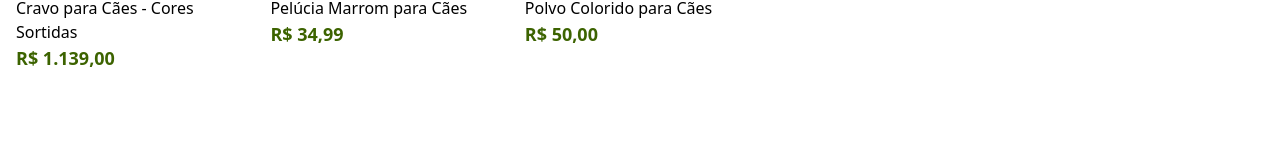
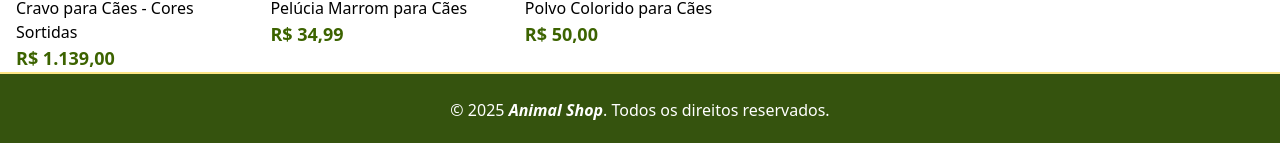
Before and after one commit to christopher-salomao/animal-shop-valtio, a React (Vite) app: page / in a window 1280 px wide. Shown: the part 764-907 px from the top of the page. Before the commit the page ends 836 px from the top, so only its background shows below. Built offline with nearby package versions, Linux system fonts and the light colour scheme; data requests are answered from the project's data file.

Commit message:
feat: componente de rodape criado e finalizado

```diff
--- /dev/null
+++ b/src/components/Footer/index.tsx
@@ -0,0 +1,10 @@
+function Footer() {
+  return (
+    <footer className="bg-lime-900 text-white py-6 border-t-2 border-amber-200 shadow-md">
+      <div className="container mx-auto text-center">
+        <p>&copy; {new Date().getFullYear()} <em className="font-bold">Animal Shop</em>. Todos os direitos reservados.</p>
+      </div>
+    </footer>
+  );
+}
+export default Footer;
--- a/src/components/Layout/index.tsx
+++ b/src/components/Layout/index.tsx
@@ -1,5 +1,6 @@
 import { Outlet } from "react-router-dom";
 import Header from "../Header";
+import Footer from "../Footer";
 
 function Layout() {
   return (
@@ -8,6 +9,7 @@ function Layout() {
       <main className="grow">
         <Outlet />
       </main>
+      <Footer />
     </>
   );
 }
```
